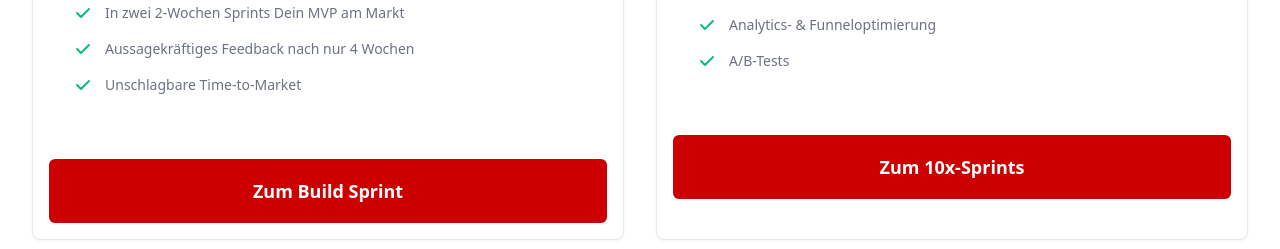
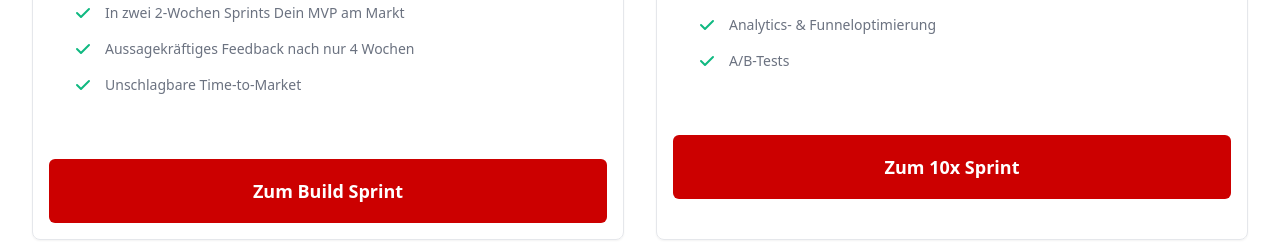
Before and after one commit to tarent/innovation-sparring-landingpage, a Next.js app: page /the-right-it in a window 1280 px wide. Shown: the part 3100-3349 px from the top of the page. Built offline with nearby package versions, Linux system fonts and the light colour scheme; what @tailwindcss/typography would draw is missing.

Commit message:
fix button titles

```diff
--- a/pages/the-right-it.js
+++ b/pages/the-right-it.js
@@ -162,7 +162,7 @@ const challenges = [
       'Analytics- & Funneloptimierung',
       'A/B-Tests',
     ],
-    buttonTitle: '10x-Sprints',
+    buttonTitle: '10x Sprint',
     href: '/the-right-it/10x-sprint',
   },
 ];
```
